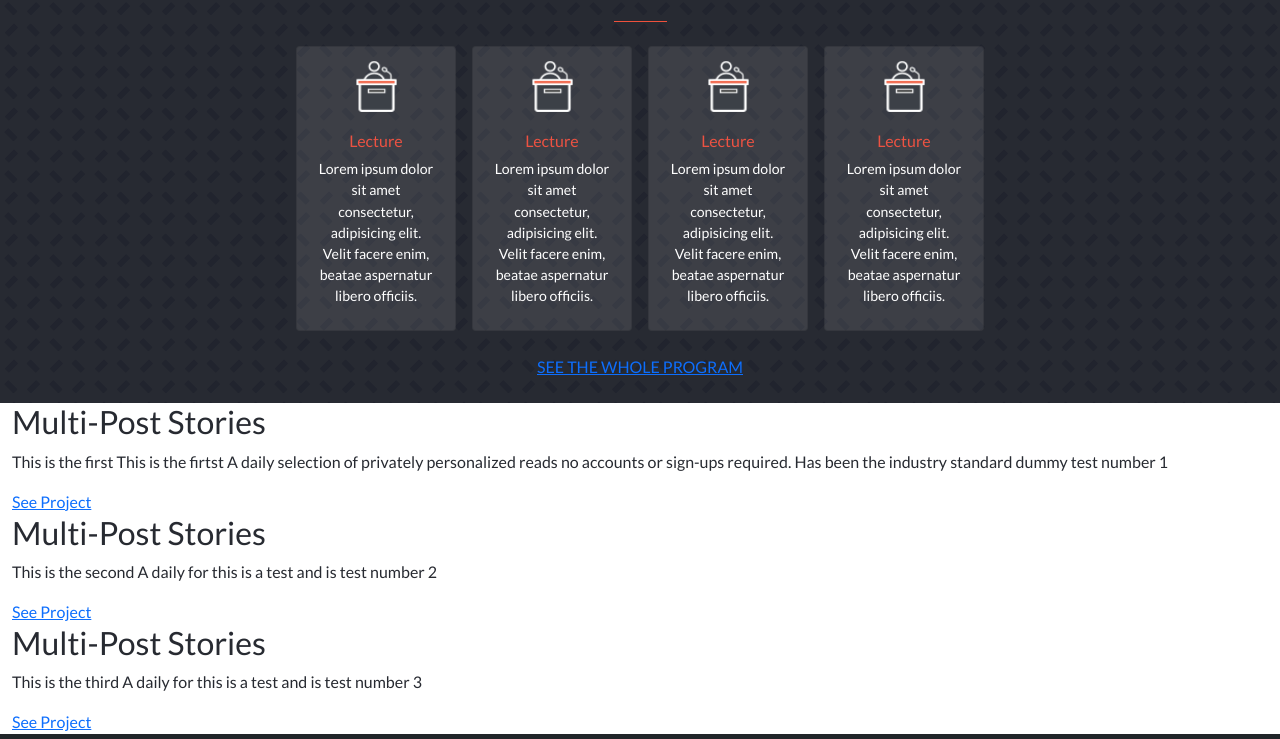
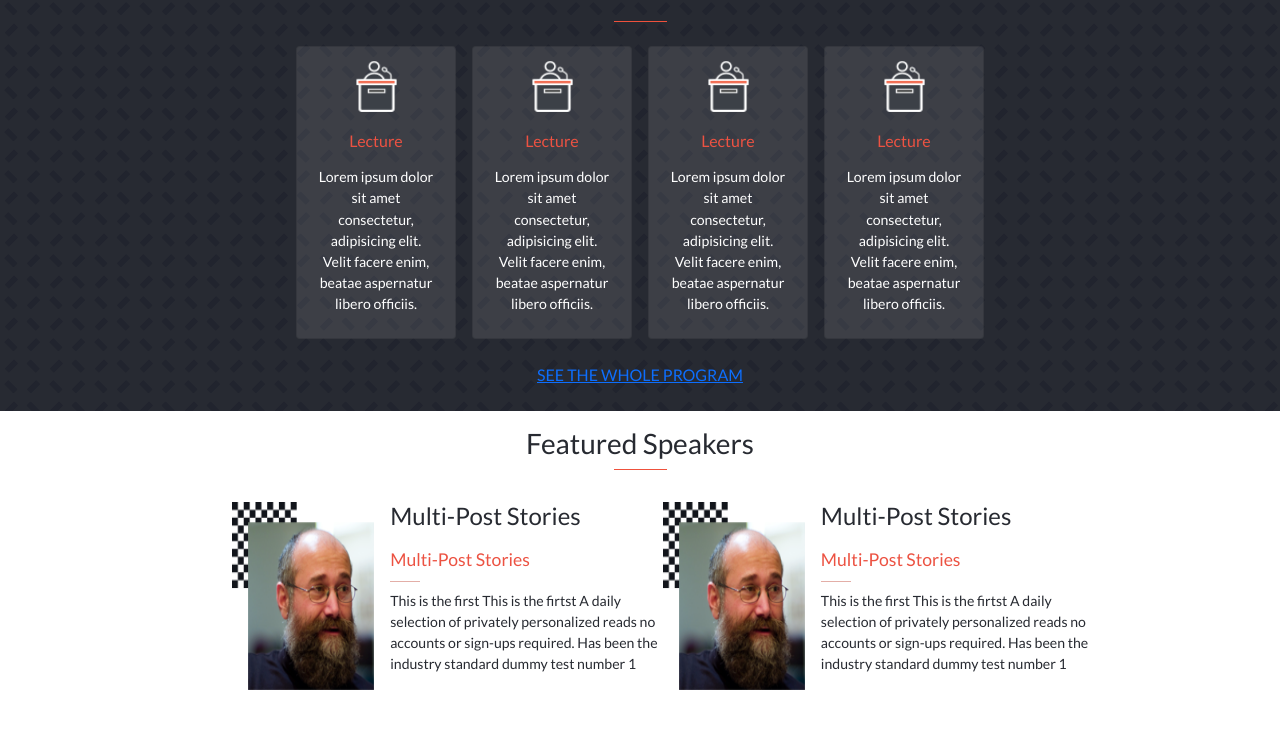
Before and after one commit to Camilovelag/motorbike-expo, a website: page index.html in a window 1280 px wide. Shown: the part 724-1463 px from the top of the page. Drawn offline with Linux system fonts and the light colour scheme.

Commit message:
Setup style and layout for speakers section

```diff
--- a/css/styles.css
+++ b/css/styles.css
@@ -56,6 +56,10 @@ header {
 }
 
 .description {
+  font-size: 0.75rem;
+}
+
+.description-2 {
   font-size: 0.75rem;
 }
 
@@ -128,6 +132,11 @@ header {
   margin: 0 auto 0;
 }
 
+.div-bar-spk {
+  width: 30px;
+  border-bottom: 1px solid #e3aea7;
+}
+
 
 @media screen and (min-width: 768px) {
   .description {
@@ -138,7 +147,7 @@ header {
     width: 10rem;
   }
 
-  .program-list>div>p {
+  .description-2 {
     font-size: 0.88rem;
   }
 
--- a/index.html
+++ b/index.html
@@ -86,30 +86,30 @@
     <div class="card-container d-flex flex-column flex-md-row flex-wrap justify-content-md-center" id="card-container">
       <div class="card program-list d-flex flex-row py-2 px-1 align-items-center m-2 flex-md-column">
         <img src="./assets/icons/program_icon_01.png" class="card-img-top program-icon" alt="">
-        <div class="card-body d-flex flex-row align-items-center flex-md-column">
+        <div class="card-body d-flex flex-row align-items-center flex-md-column gap-2">
           <h5 class="card-title title h6">Lecture</h5>
-          <p class="card-text description">Lorem ipsum dolor sit amet consectetur, adipisicing elit. Velit facere enim, beatae aspernatur libero officiis.</p>
+          <p class="card-text description-2">Lorem ipsum dolor sit amet consectetur, adipisicing elit. Velit facere enim, beatae aspernatur libero officiis.</p>
         </div>
       </div>
       <div class="card program-list d-flex flex-row py-2 px-1 align-items-center m-2 flex-md-column">
         <img src="./assets/icons/program_icon_01.png" class="card-img-top program-icon" alt="">
-        <div class="card-body d-flex flex-row align-items-center flex-md-column">
+        <div class="card-body d-flex flex-row align-items-center flex-md-column gap-2">
           <h5 class="card-title title h6">Lecture</h5>
-          <p class="card-text description">Lorem ipsum dolor sit amet consectetur, adipisicing elit. Velit facere enim, beatae aspernatur libero officiis.</p>
+          <p class="card-text description-2">Lorem ipsum dolor sit amet consectetur, adipisicing elit. Velit facere enim, beatae aspernatur libero officiis.</p>
         </div>
       </div>
       <div class="card program-list d-flex flex-row py-2 px-1 align-items-center m-2 flex-md-column">
         <img src="./assets/icons/program_icon_01.png" class="card-img-top program-icon" alt="">
-        <div class="card-body d-flex flex-row align-items-center flex-md-column">
+        <div class="card-body d-flex flex-row align-items-center flex-md-column gap-2">
           <h5 class="card-title title h6">Lecture</h5>
-          <p class="card-text description">Lorem ipsum dolor sit amet consectetur, adipisicing elit. Velit facere enim, beatae aspernatur libero officiis.</p>
+          <p class="card-text description-2">Lorem ipsum dolor sit amet consectetur, adipisicing elit. Velit facere enim, beatae aspernatur libero officiis.</p>
         </div>
       </div>
       <div class="card program-list d-flex flex-row py-2 px-1 align-items-center m-2 flex-md-column">
         <img src="./assets/icons/program_icon_01.png" class="card-img-top program-icon" alt="">
-        <div class="card-body d-flex flex-row align-items-center flex-md-column">
+        <div class="card-body d-flex flex-row align-items-center flex-md-column gap-2">
           <h5 class="card-title title h6">Lecture</h5>
-          <p class="card-text description">Lorem ipsum dolor sit amet consectetur, adipisicing elit. Velit facere enim, beatae aspernatur libero officiis.</p>
+          <p class="card-text description-2">Lorem ipsum dolor sit amet consectetur, adipisicing elit. Velit facere enim, beatae aspernatur libero officiis.</p>
         </div>
       </div>
     </div>
@@ -119,8 +119,11 @@
     <a href="#" class="d-none d-md-block">SEE THE WHOLE PROGRAM</a>
   </section>
 
-  <section id="speakers" class="container-fluid">
-
+  <section id="speakers" class="container-fluid text-center p-3">
+    <h2 class="h3">Featured Speakers</h2>
+    <div class="div-bar"></div>
+    <div id="speakers-container" class="d-flex flex-wrap gap-1 p-2 offset-md-2 col-md-10">
+    </div>
   </section>
 
 
@@ -137,6 +140,8 @@
     </div>
   </section>
 
+
+
   <script src="js/bootstrap.min.js"></script>
   <script src="./js/scripts.js"></script>
 </body>
--- a/js/scripts.js
+++ b/js/scripts.js
@@ -1,48 +1,33 @@
 const arr1 = [
     {
       id: 0,
-      popuptitle: 'Multi-Post Stories',
-      popupdescription: 'This is the first This is the firtst A daily selection of privately personalized reads no accounts or sign-ups required. Has been the industry standard dummy test number 1',
-      popuptec: ['CSS', 'Html', 'Bootstrap', 'Ruby'],
-      popupimg: './images/card_works_background-alt-2.png',
-      btnlive: 'https://www.github.com',
-      btnsource: 'https://www.github.com',
-      btnName: 'btn1',
-      btnimg1: './pictures/TimeAndIcons/github.png',
-      btnimg2: './pictures/TimeAndIcons/github.png',
+      name: 'Multi-Post Stories',
+      position: 'Multi-Post Stories',
+      description: 'This is the first This is the firtst A daily selection of privately personalized reads no accounts or sign-ups required. Has been the industry standard dummy test number 1',
+      img: './assets/images/speaker_01.png',
     },
     {
       id: 1,
-      popuptitle: 'Multi-Post Stories',
-      popupdescription: 'This is the second A daily for this is a test and is test number 2',
-      popuptec: ['CSS', 'HTML', 'Bootstrap', 'Ruby'],
-      popupimg: './images/card_works_background-alt-3.png',
-      btnlive: 'https://www.github.com',
-      btnsource: 'https://www.github.com',
-      btnName: 'btn3',
-      btnimg1: './pictures/TimeAndIcons/github.png',
-      btnimg2: './pictures/TimeAndIcons/github.png',
+      name: 'Multi-Post Stories',
+      position: 'Multi-Post Stories',
+      description: 'This is the first This is the firtst A daily selection of privately personalized reads no accounts or sign-ups required. Has been the industry standard dummy test number 1',
+      img: './assets/images/speaker_01.png',
     },
     {
       id: 2,
-      popuptitle: 'Multi-Post Stories',
-      popupdescription: 'This is the third A daily for this is a test and is test number 3',
-      popuptec: ['CSS', 'HTML', 'Bootstrap', 'Ruby'],
-      popupimg: './images/card_works_background-alt-4.png',
-      btnlive: 'https://www.github.com',
-      btnsource: 'https://www.github.com',
-      btnName: 'btn4',
-      btnimg1: './pictures/TimeAndIcons/github.png',
-      btnimg2: './pictures/TimeAndIcons/github.png',
+      name: 'Multi-Post Stories',
+      position: 'Multi-Post Stories',
+      description: 'This is the first This is the firtst A daily selection of privately personalized reads no accounts or sign-ups required. Has been the industry standard dummy test number 1',
+      img: './assets/images/speaker_01.png',
     },
   ];
 
-  const lang1 = arr1[0].popuptec[0];
-  const lang2 = arr1[0].popuptec[1];
-  const lang3 = arr1[0].popuptec[2];
-
-  document.getElementById('speakers').innerHTML = arr1.map((items) => `<div class="card-works" style="background-image: url('${items.popupimg}');">
-                <h2 class="card-works-title" id="card-works-title">${items.popuptitle}</h2>
-                <p class="card-works-description" id="card-works-description">${items.popupdescription}</p>
-                  <a href="#popup" class="card-works-button project-2" id="project-${items.id}">See Project</a>
+  document.getElementById('speakers-container').innerHTML = arr1.map((items) => `<div class="speaker-card d-flex flex-row gap-3 my-4 col-md-5">
+                  <img class="col-4 img-fluid" src="${items.img}" alt="">
+                  <div class="d-flex flex-column text-start col-8 gap-2">
+                    <h3 class="h4">${items.name}</h3>
+                    <p class="title description m-0">${items.position}</p>
+                    <div class="div-bar-spk"></div>
+                    <p class="description-2">${items.description}</p>
+                  </div>
               </div>`).join('');
```
Also changed, not shown: assets/images/speaker_01.png (added).
